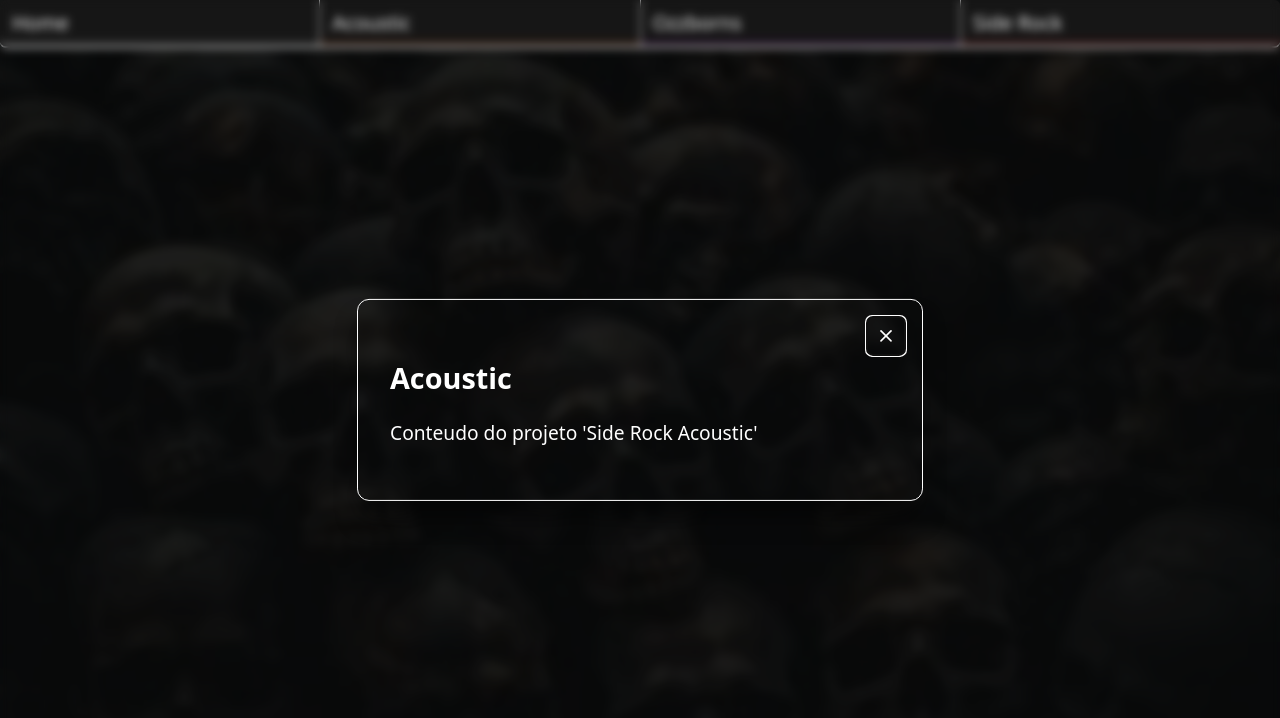
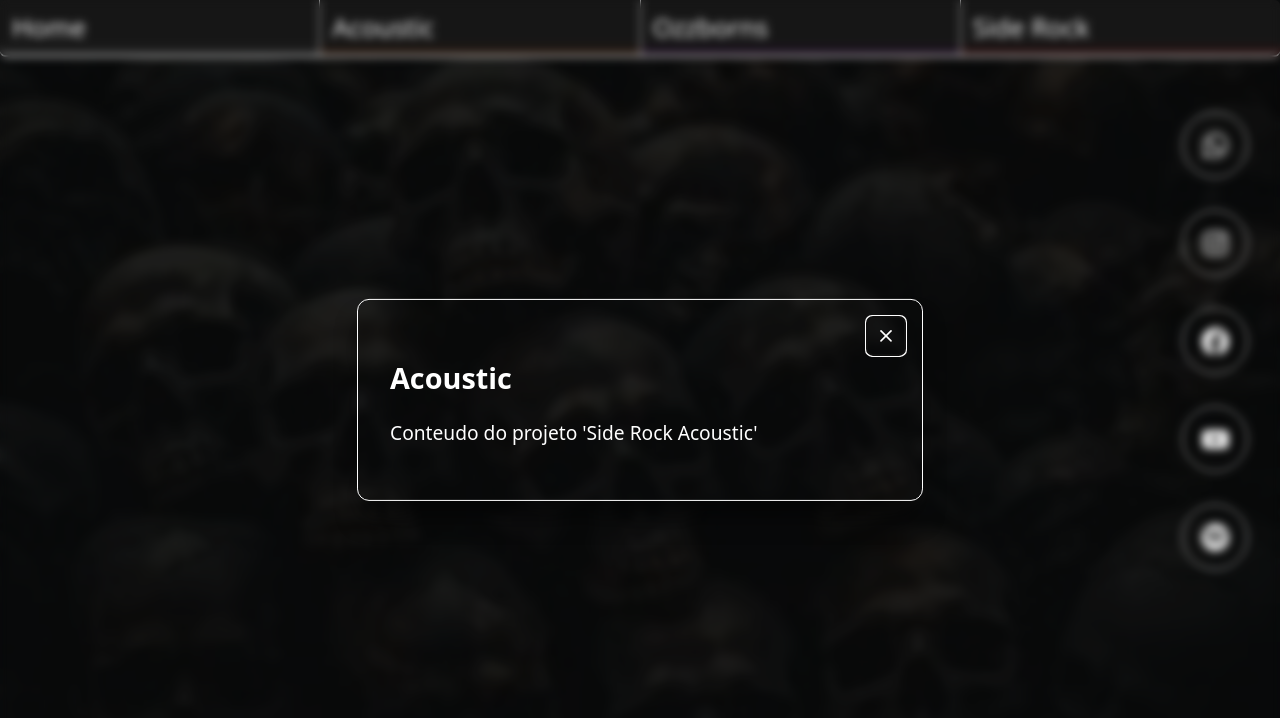
Before and after one commit to FSantiago75/SideRock, a React (Vite) app: page /SideRock/acoustic in a window 1280 px wide. Shown: the top 718 px of the page. Built offline with nearby package versions, Linux system fonts and the light colour scheme.

Commit message:
Feat: Contacts

```diff
--- a/src/Components/ButtonNavigation/styles.module.css
+++ b/src/Components/ButtonNavigation/styles.module.css
@@ -15,7 +15,7 @@
 	padding: 8px 12px;
 	font-weight: 500;
 	color: rgb(255, 255, 255);
-	font-size: 20px;
+	font-size: 26px;
 	gap: 2px;
 	width: 100%;
 	cursor: pointer;
--- /dev/null
+++ b/src/Components/Contacts/index.tsx
@@ -0,0 +1,28 @@
+import { FaWhatsapp, FaInstagram, FaFacebook, FaYoutube, FaSpotify } from 'react-icons/fa';
+import './styles.css';
+
+const Contacts = () => {
+  return (
+    <div className="contacts-container">
+      <div className="social-icons">
+        <a href="https://wa.me/" target="_blank" rel="noopener noreferrer" className="social-icon">
+          <FaWhatsapp />
+        </a>
+        <a href="https://instagram.com/bandasiderock" target="_blank" rel="noopener noreferrer" className="social-icon">
+          <FaInstagram />
+        </a>
+        <a href="https://facebook.com/sua-pagina" target="_blank" rel="noopener noreferrer" className="social-icon">
+          <FaFacebook />
+        </a>
+        <a href="https://youtube.com/seu-canal" target="_blank" rel="noopener noreferrer" className="social-icon">
+          <FaYoutube />
+        </a>
+        <a href="https://open.spotify.com/artist/sua-conta" target="_blank" rel="noopener noreferrer" className="social-icon">
+          <FaSpotify />
+        </a>
+      </div>
+    </div>
+  );
+};
+
+export default Contacts;
--- /dev/null
+++ b/src/Components/Contacts/styles.css
@@ -0,0 +1,67 @@
+.contacts-container {
+  position: fixed;
+  right: 2rem;
+  top: 7rem;
+  background-color: transparent;
+  z-index: 1;
+}
+
+.social-icons {
+  display: flex;
+  flex-direction: column;
+  gap: 2rem;
+  align-items: center;
+}
+
+.social-icon {
+  font-size: 1.8rem;
+  color: white;
+  transition: all 0.3s ease-in-out;
+  display: flex;
+  align-items: center;
+  justify-content: center;
+  width: 4rem;
+  height: 4rem;
+  border-radius: 50%;
+  background-color: transparent;
+  border: 1px solid white;
+}
+
+.social-icon:hover {
+  transform: translateY(-5px);
+}
+
+.social-icon:nth-child(1):hover {
+  color: #25D366;
+  border: 1px solid #25D366;
+  background-color: rgba(255, 255, 255, 0.020);
+  box-shadow: 0 0 8px 1px #25D366;
+}
+
+.social-icon:nth-child(2):hover {
+  color: #E1306C;
+  border: 1px solid #E1306C;
+  background-color: rgba(255, 255, 255, 0.020);
+  box-shadow: 0 0 8px 1px #E1306C;
+}
+
+.social-icon:nth-child(3):hover {
+  color: #1877F2;
+  border: 1px solid #1877F2;
+  background-color: rgba(255, 255, 255, 0.020);
+  box-shadow: 0 0 8px 1px #1877F2;
+}
+
+.social-icon:nth-child(4):hover {
+  color: #FF0000;
+  border: 1px solid #FF0000;
+  background-color: rgba(255, 255, 255, 0.020);
+  box-shadow: 0 0 8px 1px #FF0000;
+}
+
+.social-icon:nth-child(5):hover {
+  color: #1DB954;
+  border: 1px solid #1DB954;
+  background-color: rgba(255, 255, 255, 0.020);
+  box-shadow: 0 0 8px 1px #1DB954;
+}
--- a/src/Pages/AcousticPage/index.tsx
+++ b/src/Pages/AcousticPage/index.tsx
@@ -1,5 +1,6 @@
 import ButtonNavigation from "../../Components/ButtonNavigation";
 import { InfoDialog } from "../../Components/InfoDialog/InfoDialog";
+import Contacts from "../../Components/Contacts";
 
 export const AcousticPage = () => {
 	return (
@@ -9,6 +10,7 @@ export const AcousticPage = () => {
 				title="Acoustic"
 				message="Conteudo do projeto 'Side Rock Acoustic'"
 			/>
+			<Contacts />
 		</>
 	);
 };
--- a/src/Pages/OzzbornsPage/index.tsx
+++ b/src/Pages/OzzbornsPage/index.tsx
@@ -1,5 +1,6 @@
 import ButtonNavigation from "../../Components/ButtonNavigation";
 import { InfoDialog } from "../../Components/InfoDialog/InfoDialog";
+import Contacts from "../../Components/Contacts";
 
 export const OzzbornsPage = () => {
 	return (
@@ -9,6 +10,7 @@ export const OzzbornsPage = () => {
 				title="Ozzborns"
 				message="Conteudo do projeto 'Ozzborns'"
 			/>
+			<Contacts />
 		</>
 	);
 };
--- a/src/Pages/SideRockPage/index.tsx
+++ b/src/Pages/SideRockPage/index.tsx
@@ -1,5 +1,6 @@
 import ButtonNavigation from "../../Components/ButtonNavigation";
 import { InfoDialog } from "../../Components/InfoDialog/InfoDialog";
+import Contacts from "../../Components/Contacts";
 
 export const SideRockPage = () => {
 	return (
@@ -9,6 +10,7 @@ export const SideRockPage = () => {
 				title="Side Rock"
 				message="Conteudo do projeto 'Side Rock'"
 			/>
+			<Contacts />
 		</>
 	);
 };
```
